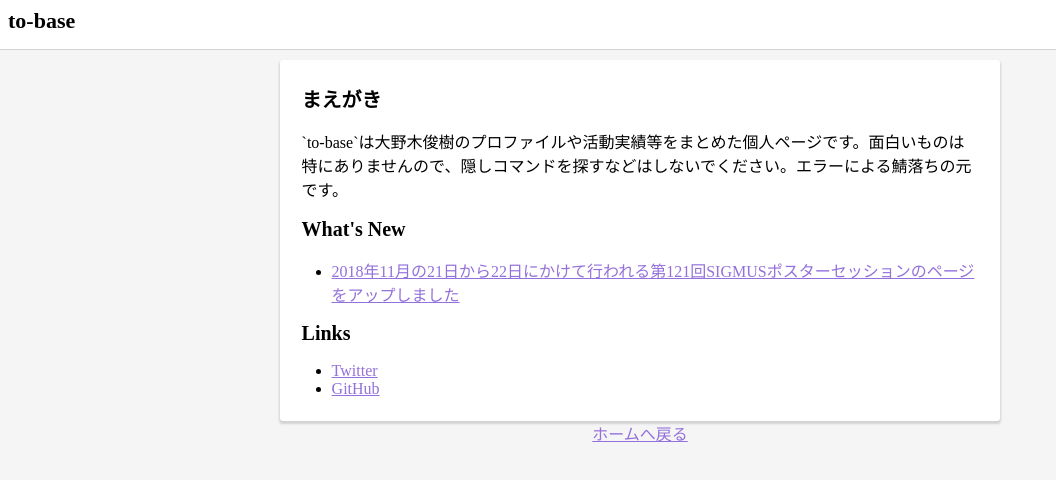
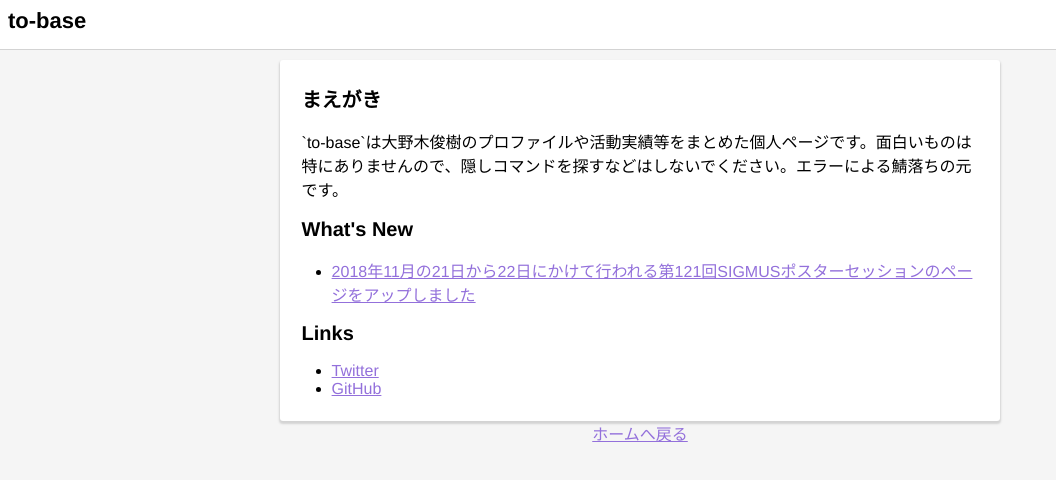
Before and after one commit to nogissh/to-base, a Vue app in the folder front-app/: page /home in a window 1280 px wide. Shown: the top 480 px of the page, without its empty margins (0-1056 px from the left). Built offline with nearby package versions, Linux system fonts and the light colour scheme; the HTML template or start-up script is replaced by a standard one.

Commit message:
ベースフォントの変更

```diff
--- a/front-app/src/App.vue
+++ b/front-app/src/App.vue
@@ -37,6 +37,7 @@ body {
 }
 
 #app {
+  font-family: 'Avenir', Helvetica, Arial, sans-serif;
   color: black;
   font-size: 16px;
   width: 100%;
```
